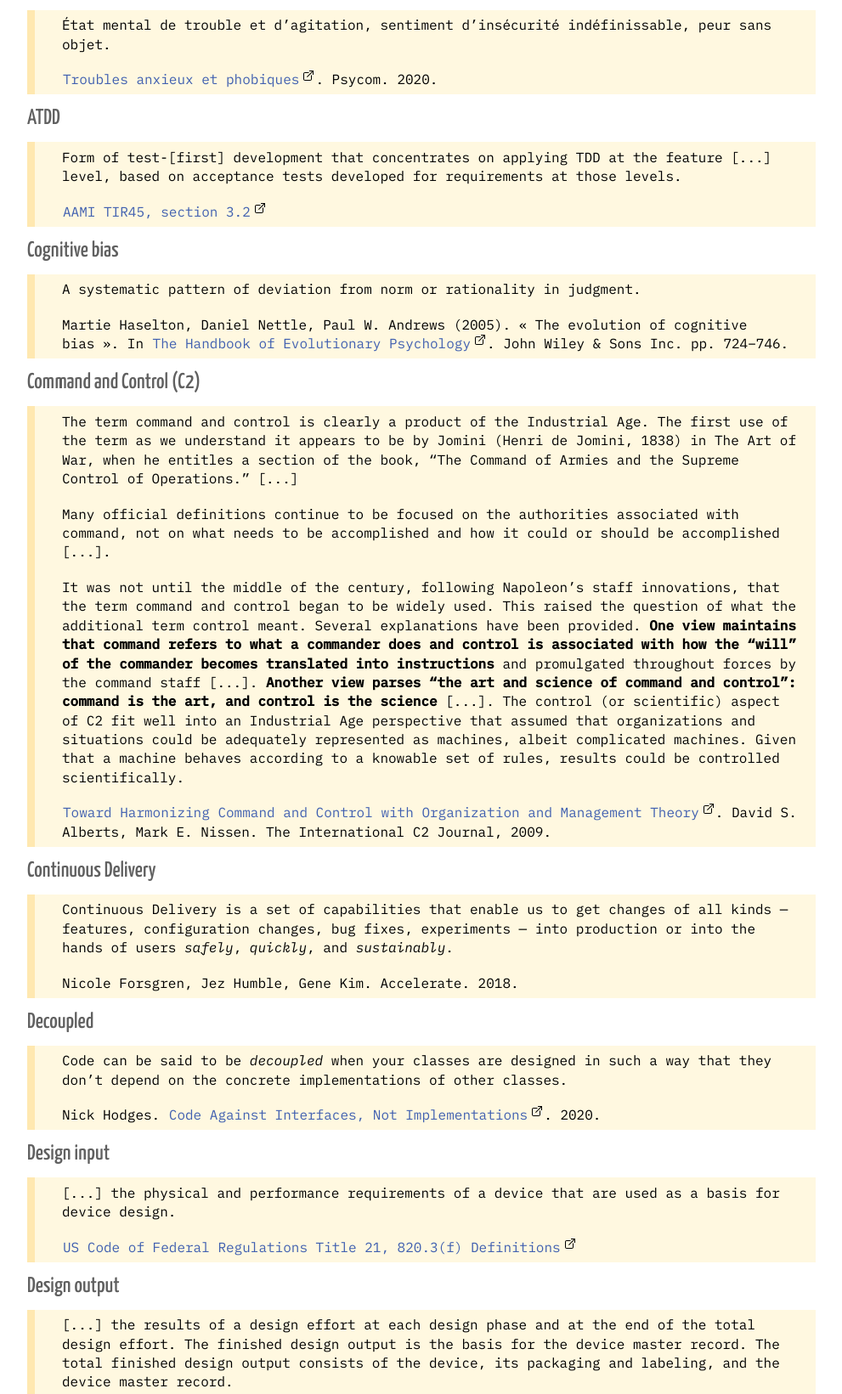
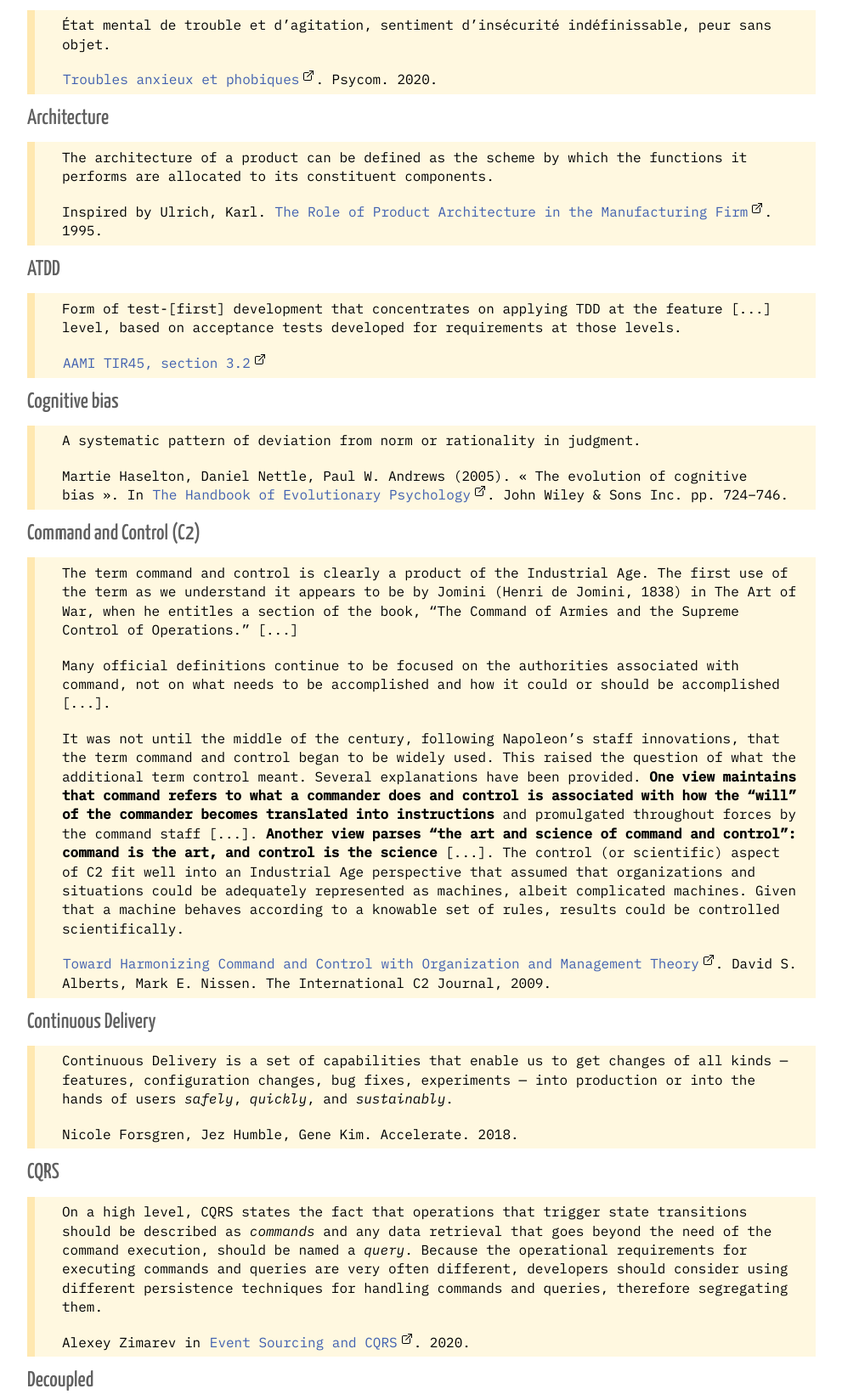
Before and after one commit to go-on-blog/blog, a Gatsby site: page /definitions in a window 1280 px wide. Shown: the part 730-2371 px from the top of the page at 85% size, without its empty margins (144-1135 px from the left). Built offline with nearby package versions, Linux system fonts and the light colour scheme; Gatsby itself is replaced by a stand-in of ours.

Commit message:
Add DDD related definitions after reading blog posts from A. Zimarev

```diff
--- a/src/pages/definitions.md
+++ b/src/pages/definitions.md
@@ -25,6 +25,12 @@ Reference definitions of software engineering terms. The definitions either come
 > État mental de trouble et d’agitation, sentiment d’insécurité indéfinissable, peur sans objet.
 >
 > [Troubles anxieux et phobiques](https://www.psycom.org/wp-content/uploads/2020/11/Troubles-anxieux-et-phobiques-2020.pdf). Psycom. 2020.
+
+### Architecture
+
+> The architecture of a product can be defined as the scheme by which the functions it performs are allocated to its constituent components.
+>
+> Inspired by Ulrich, Karl. [The Role of Product Architecture in the Manufacturing Firm](https://dspace.mit.edu/bitstream/handle/1721.1/48938/roleofproductarc00ulri.pdf?sequence=1). 1995.
 
 ### ATDD
 
@@ -58,6 +64,12 @@ Reference definitions of software engineering terms. The definitions either come
 >
 > Nicole Forsgren, Jez Humble, Gene Kim. Accelerate. 2018.
 
+### CQRS
+
+> On a high level, CQRS states the fact that operations that trigger state transitions should be described as *commands* and any data retrieval that goes beyond the need of the command execution, should be named a *query*. Because the operational requirements for executing commands and queries are very often different, developers should consider using different persistence techniques for handling commands and queries, therefore segregating them.
+>
+> Alexey Zimarev in [Event Sourcing and CQRS](https://www.eventstore.com/blog/event-sourcing-and-cqrs). 2020.
+
 ### Decoupled
 
 > Code can be said to be *decoupled* when your classes are designed in such a way that they don’t depend on the concrete implementations of other classes.
@@ -84,6 +96,11 @@ Reference definitions of software engineering terms. The definitions either come
 > Le terme d’empathie prend ses racines à la fin du XIXème siècle avec le terme d’Einfühlung, popularisé par l’esthétique allemande avant d’être reprise par la psychologie, sous l’influence notamment des travaux de Theodor Lippps, au tournant du XXème siècle. Il deviendra ensuite empathy sous la plume du psychologue américain Edward Titchener (1867-1927) au début du XXème siècle.
 >
 > [Le concept d’empathie, Ludovic Gadeau](http://ludovicgadeau-psychotherapie.com/le-concept-dempathie-approche-philosophique/).
+
+### Event Sourcing
+
+> Event Sourcing is an alternative way to persist data. In contrast with state-oriented persistence that only keeps the latest version of the entity state, Event Sourcing stores each state mutation as a separate record called an event.
+> Alexey Zimarev in [What is Event Sourcing?](https://www.eventstore.com/blog/what-is-event-sourcing). 2020.
 
 ### Feature Team
 
```
